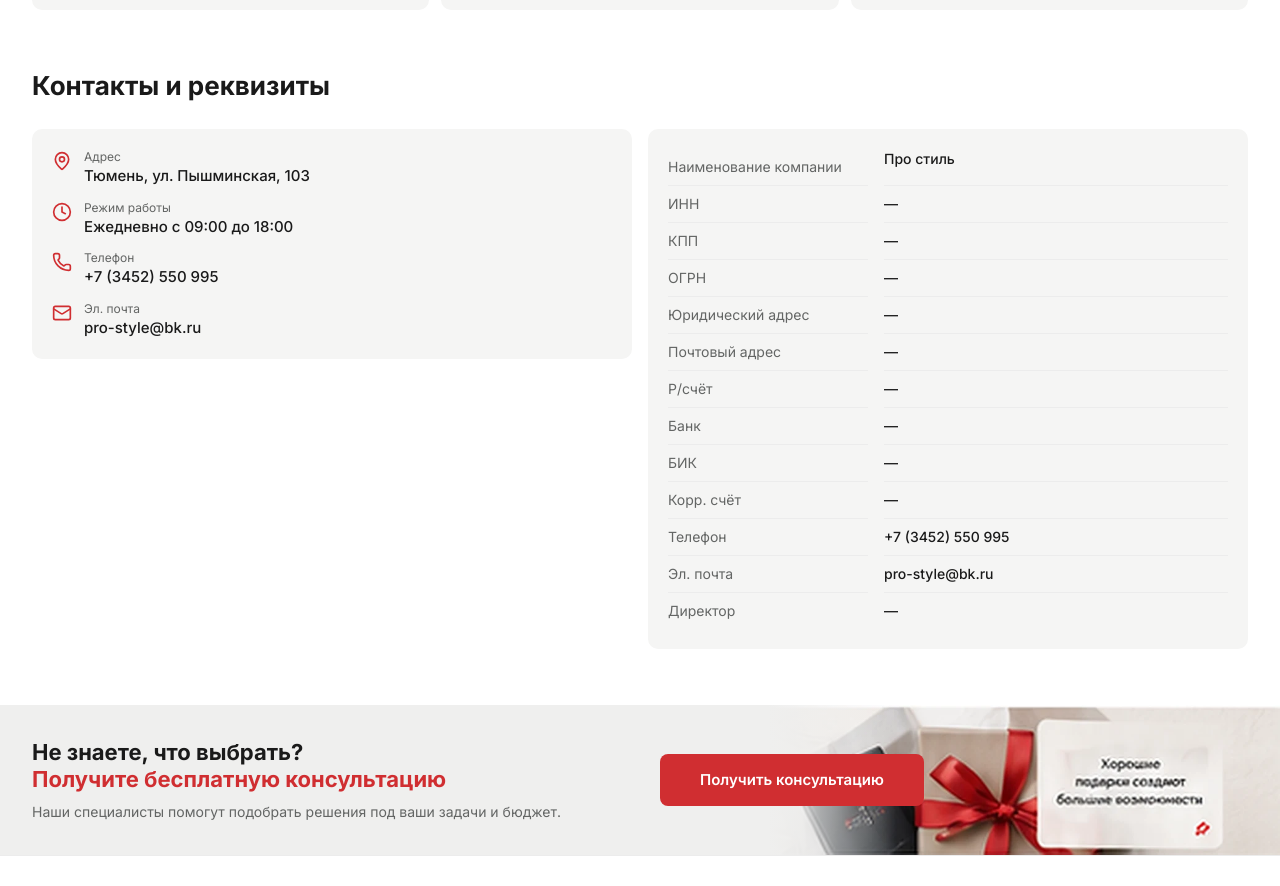
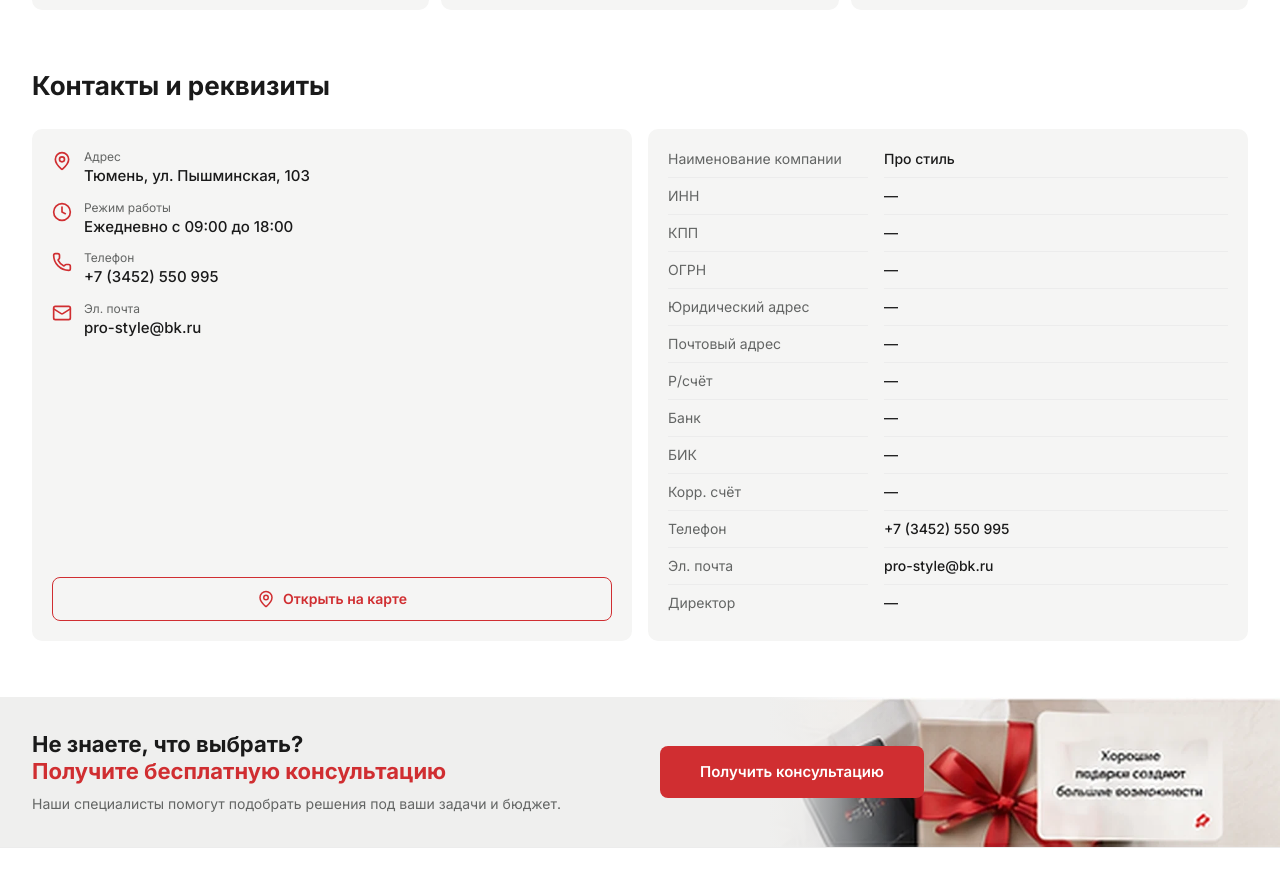
Before and after one commit to lemnity/prost, a Next.js app: page /about in a window 1280 px wide. Shown: the part 1560-2446 px from the top of the page. Built offline with nearby package versions, Linux system fonts and the light colour scheme.

Commit message:
feat(about): equal-height contact cards with map button

```diff
--- a/src/app/about/page.tsx
+++ b/src/app/about/page.tsx
@@ -86,7 +86,8 @@ export default async function AboutPage() {
             Контакты и реквизиты
           </h2>
           <div className="grid gap-4 lg:grid-cols-2">
-            <ul className="space-y-3 rounded-[10px] bg-surface p-5 lg:self-start">
+            <div className="flex h-full flex-col rounded-[10px] bg-surface p-5">
+              <ul className="space-y-3">
                 {contacts.map(({ icon: Icon, label, node }) => (
                   <li key={label} className="flex items-start gap-3">
                     <Icon size={20} aria-hidden="true" className="mt-0.5 shrink-0 text-brand" />
@@ -97,9 +98,19 @@ export default async function AboutPage() {
                   </li>
                 ))}
               </ul>
-            <dl className="grid grid-cols-1 gap-x-4 rounded-[10px] bg-surface p-5 sm:grid-cols-[minmax(0,200px)_1fr]">
+              <a
+                href={mapUrl}
+                target="_blank"
+                rel="noopener"
+                className="mt-6 inline-flex h-11 items-center justify-center gap-2 rounded-lg border border-brand px-6 text-sm font-semibold text-brand transition-colors hover:bg-brand hover:text-white lg:mt-auto"
+              >
+                <MapPin size={18} aria-hidden="true" />
+                Открыть на карте
+              </a>
+            </div>
+            <dl className="grid h-full grid-cols-1 gap-x-4 rounded-[10px] bg-surface p-5 sm:grid-cols-[minmax(0,200px)_1fr]">
               {requisites.map((r, i) => {
-                const line = i > 0 ? "sm:border-t sm:border-line sm:py-2" : "sm:pb-2";
+                const line = i > 0 ? "sm:border-t sm:border-line sm:py-2" : "sm:pb-2 sm:pt-0";
                 return (
                   <div key={r.label} className="contents">
                     <dt className={`pt-2 text-sm text-muted ${line}`}>{r.label}</dt>
```
Lines whose indentation alone changed are shown as unchanged.
